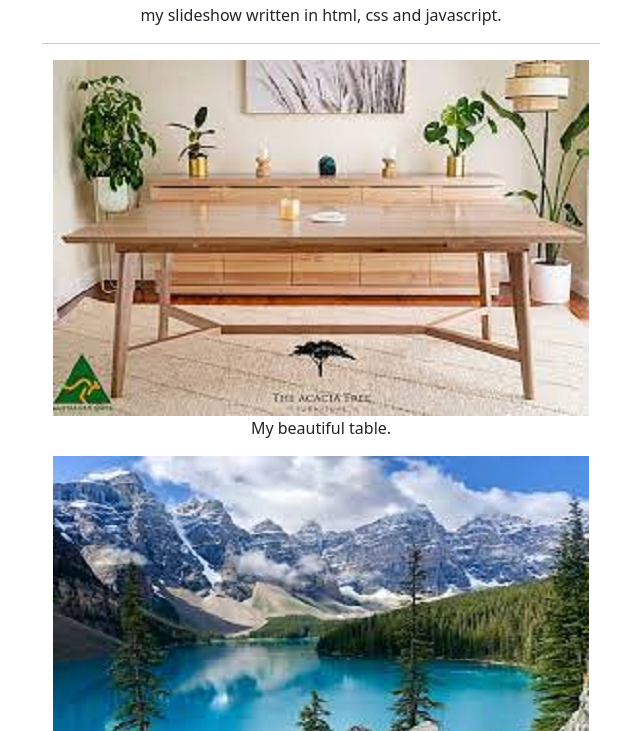
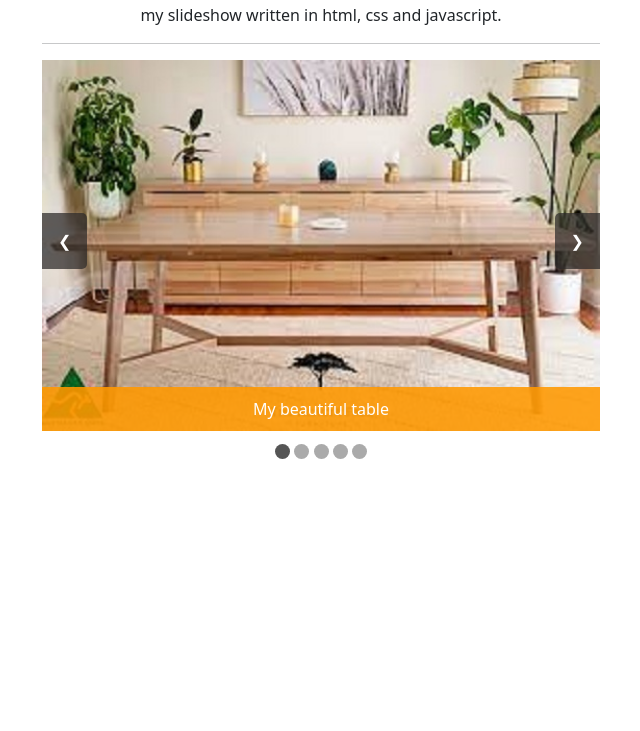
Before and after one commit to Douzandeh/Slideshow, a plain HTML site: page index.html in a window 1280 px wide. Shown: the part 69-800 px from the top of the page, without its empty margins (319-959 px from the left). Drawn offline with Linux system fonts and the light colour scheme.

Commit message:
Added style slideshow

```diff
--- a/index.html
+++ b/index.html
@@ -16,45 +16,45 @@
             <hr>
             <div class="slideshow">
                 <div class="slides text-center">
-                    <div class="slide">
-                        <img src="./img/1.jpg" alt="My beautiful table.">
+                    <div class="slide active">
+                        <img src="./img/1.jpg" alt="My beautiful table">
                         <div>
-                            <p>My beautiful table.</p>
+                            <p>My beautiful table</p>
                         </div>
                     </div>
                     <div class="slide">
-                        <img src="./img/2.jpg" alt="My beautiful nature.">
+                        <img src="./img/2.jpg" alt="My beautiful nature">
                         <div>
-                            <p>My beautiful nature.</p>
+                            <p>My beautiful nature</p>
                         </div>
                     </div>
                     <div class="slide">
-                        <img src="./img/3.jpg" alt="My beautiful eagle.">
+                        <img src="./img/3.jpg" alt="My beautiful eagle">
                         <div>
-                            <p>My beautiful eagle.</p>
+                            <p>My beautiful eagle</p>
                         </div>
                     </div>
                     <div class="slide">
-                        <img src="./img/4.jpg" alt="My beautiful dog.">
+                        <img src="./img/4.jpg" alt="My beautiful dog">
                         <div>
-                            <p>My beautiful dog.</p>
+                            <p>My beautiful dog</p>
                         </div>
                     </div>
                     <div class="slide">
-                        <img src="./img/5.jpg" alt="My beautiful cat.">
+                        <img src="./img/5.jpg" alt="My beautiful cat">
                         <div>
-                            <p>My beautiful cat.</p>
+                            <p>My beautiful cat</p>
                         </div>
                     </div>
                     <span class="prev">&#10094</span>
                     <span class="next">&#10095</span>
                 </div>
                 <div class="points">
-                    <span>*</span>
-                    <span>*</span>
-                    <span>*</span>
-                    <span>*</span>
-                    <span>*</span>
+                    <span class="active"></span>
+                    <span></span>
+                    <span></span>
+                    <span></span>
+                    <span></span>
                 </div>
             </div>
         </div>
--- a/style.css
+++ b/style.css
@@ -0,0 +1,71 @@
+.slideshow{
+    cursor: pointer;
+}
+.slides{
+    position: relative;
+}
+.slide{
+    display: none;
+    position: relative;
+}
+.slide.active{
+    display: block;
+}
+.slide img{
+    width: 100%;
+}
+.slide div{
+    background-color: #ff9900e0;
+    position: absolute;
+    bottom: 0;
+    width: 100%;
+    min-height: 44px;
+    transition: min-height 0.5s;
+    display: flex;
+    justify-content: center;
+    align-items: center;
+}
+.slide div:hover{
+    min-height: 100%;
+}
+.slide div p {
+    margin-bottom: 0;
+    color: #fff;
+    padding: 10px;
+    transition: font-size 0.5s;
+}
+.slide div:hover p {
+    font-size: 3rem;
+}
+.prev, .next{
+    position: absolute;
+    top: 50%;
+    background-color: #2c2929b8;
+    color: #fff;
+    padding: 16px;
+    margin-top: -32px;
+}
+.prev:active,.next:active{
+    background-color: #000;
+}
+.prev{
+    left:0;
+    border-radius: 0 5px 5px 0;
+}
+.next{
+    right:0;;
+    border-radius: 5px 0 0 5px;
+}
+.points{
+    margin-top: 10px;
+}
+.points span{
+    width: 15px;
+    height: 15px;
+    display: inline-block;
+    background-color: #aaa;
+    border-radius: 50%;
+}
+.points span.active{
+    background-color: #555;
+}
```
